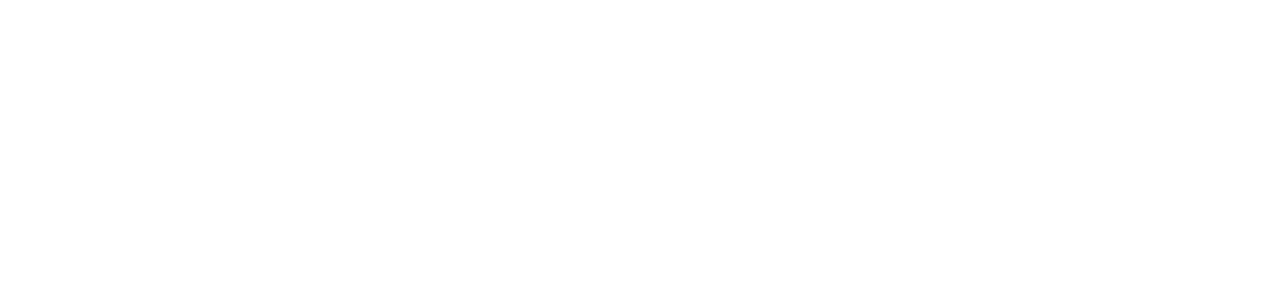
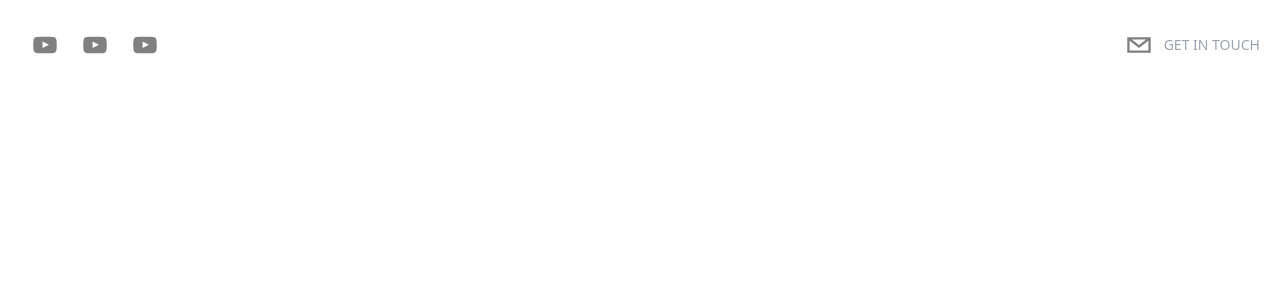
Before and after one commit to fedi-nabli/portfolio-next, a Next.js app: page / in a window 1280 px wide. Shown: the top 300 px of the page. Built offline with nearby package versions, Linux system fonts and the light colour scheme.

Commit message:
Added header

```diff
--- /dev/null
+++ b/components/Header.tsx
@@ -0,0 +1,39 @@
+import React from 'react'
+import { SocialIcon } from 'react-social-icons'
+
+type Props = {}
+
+export default function Header({}: Props) {
+  return (
+    <header className='sticky top-0 p-5 flex items-start justify-between max-w-7xl mx-auto z-20 xl:items-center'>
+      <div className='flex flex-row items-center'>
+        {/* Social Icons */}
+        <SocialIcon
+          url='https://www.youtube.com/sonnysangha'
+          fgColor='gray'
+          bgColor='transparent'
+        />
+        <SocialIcon
+          url='https://www.youtube.com/sonnysangha'
+          fgColor='gray'
+          bgColor='transparent'
+        />
+        <SocialIcon
+          url='https://www.youtube.com/sonnysangha'
+          fgColor='gray'
+          bgColor='transparent'
+        />
+      </div>
+
+      <div className='flex flex-row items-center text-gray-300 cursor-pointer'>
+        <SocialIcon
+          className='cursor-pointer'
+          network='email'
+          fgColor='gray'
+          bgColor='transparent'
+        />
+        <p className='uppercase hidden md:inline-flex text-sm text-gray-400'>Get In Touch</p>
+      </div>
+    </header>
+  )
+}
--- a/package.json
+++ b/package.json
@@ -11,7 +11,8 @@
   "dependencies": {
     "next": "12.3.1",
     "react": "18.2.0",
-    "react-dom": "18.2.0"
+    "react-dom": "18.2.0",
+    "react-social-icons": "^5.15.0"
   },
   "devDependencies": {
     "@types/node": "18.7.23",
--- a/pages/index.tsx
+++ b/pages/index.tsx
@@ -1,5 +1,6 @@
 import type { NextPage } from 'next'
 import Head from 'next/head'
+import Header from '../components/Header'
 
 const Home: NextPage = () => {
   return (
@@ -9,6 +10,7 @@
       </Head>
 
       {/* Header */}
+      <Header />
 
       {/* Hero */}
 
```
Also changed, not shown: 1 other file (tests, documents, lock files or other folders).
